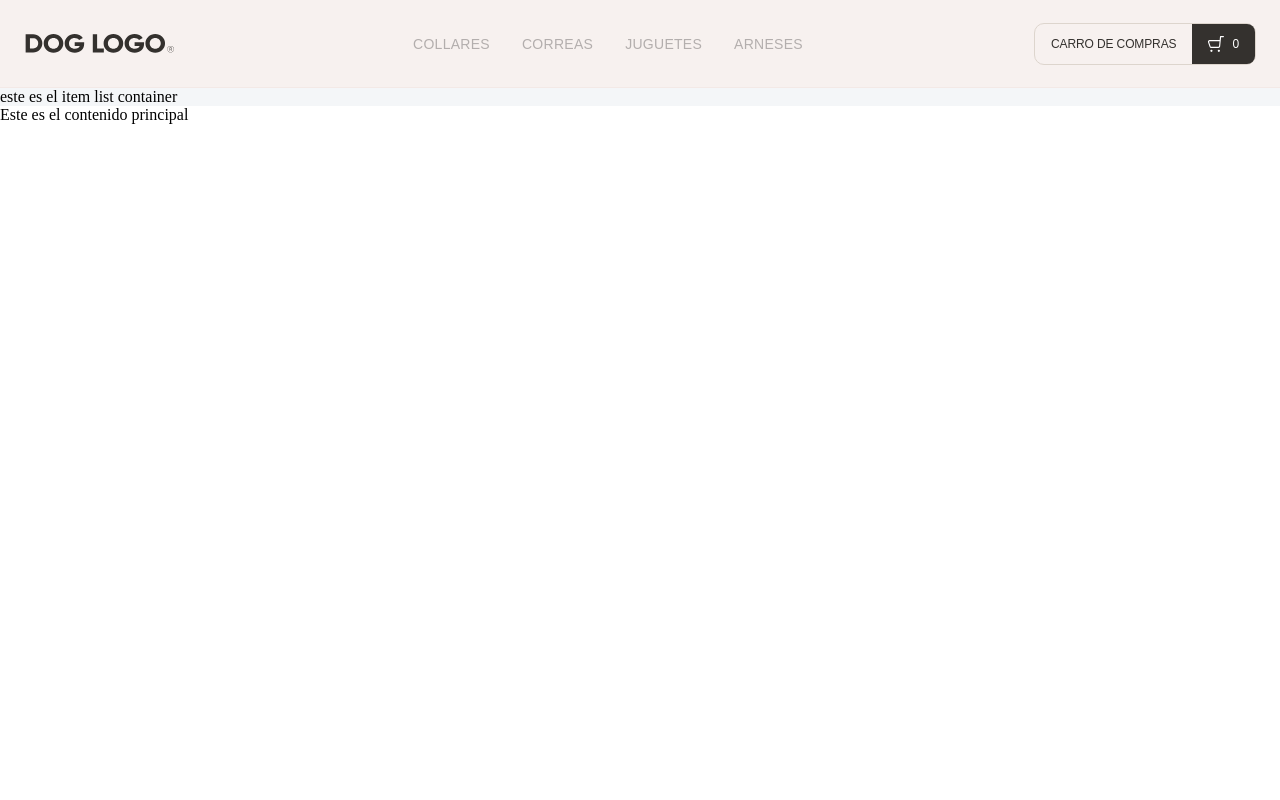
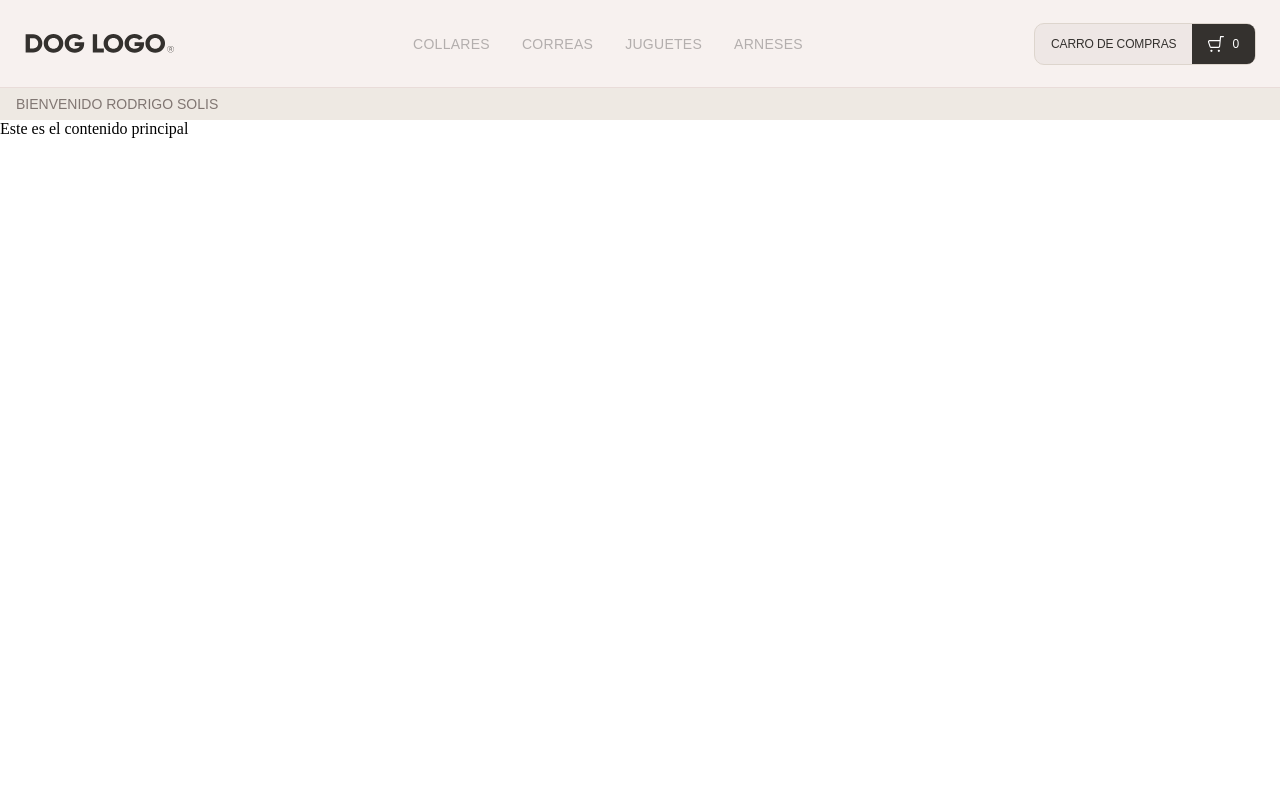
Before and after one commit to roddsolis/dog-ecommerce, a React (Create React App) app: page / in a window 1280 px wide. Shown: the top 800 px of the page. Built offline with nearby package versions, Linux system fonts and the light colour scheme.

Commit message:
se hicieron cambios en las estructura de los componentes

```diff
--- a/src/App.js
+++ b/src/App.js
@@ -9,7 +9,7 @@ const App = () => {
     return(
         <>
     <NavBar/>
-    <ItemListContainer/>
+    <ItemListContainer saludo="Bienvenido" nombre="Rodrigo Solis"/>
     <Main/>
     <Footer/>
     </>
--- a/src/Componentes/ItemListContainer.js
+++ b/src/Componentes/ItemListContainer.js
@@ -1,9 +1,14 @@
 import './styles/item-list-container.css'
 
-function ItemListContainer () {
+function ItemListContainer (greeting) {
+
+    console.log(greeting)
     return(
         <>
-        <p>este es el item list container</p>
+        <div className="container-greeting">
+        <p>{greeting.saludo} {greeting.nombre}</p>
+        </div>
+
         </>
     )
 }
--- a/src/Componentes/styles/cartwidget.css
+++ b/src/Componentes/styles/cartwidget.css
@@ -1,6 +1,6 @@
 .widget-container{
     height: auto;
-    background-color: #f7f1ef;
+    background-color: #eee7e5;
     color: #34312e;
     border-radius: 10px;
     border: 1px solid #ddd5cd;
--- a/src/Componentes/styles/item-list-container.css
+++ b/src/Componentes/styles/item-list-container.css
@@ -0,0 +1,13 @@
+.container-greeting{
+    background-color: #eee9e3;
+    height: 4vh;
+    color: #807672;
+    font-family: 'DM Sans', sans-serif;
+    font-weight: 200;
+    font-size: 14px;
+    text-transform: uppercase;
+    display: flex;
+    align-items: center;
+    padding: 16px;
+
+}
--- a/src/Componentes/styles/navbar.css
+++ b/src/Componentes/styles/navbar.css
@@ -6,7 +6,7 @@ header{
     align-items: center;
     justify-content: space-between;
     padding: 8px 24px;
-    border-bottom: 1px solid #f3e9e6;
+    border-bottom: 1px solid #e9dcd9;
     font-family: 'DM Sans', sans-serif;
     font-size: 14px;
     letter-spacing: 0.02em;
```
